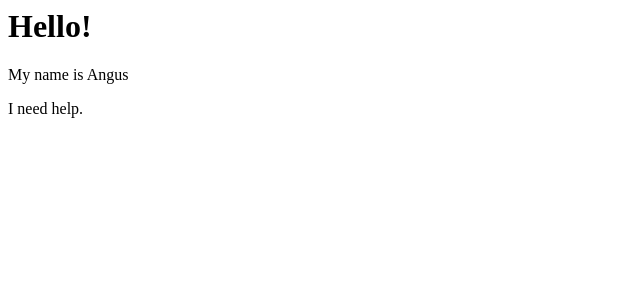
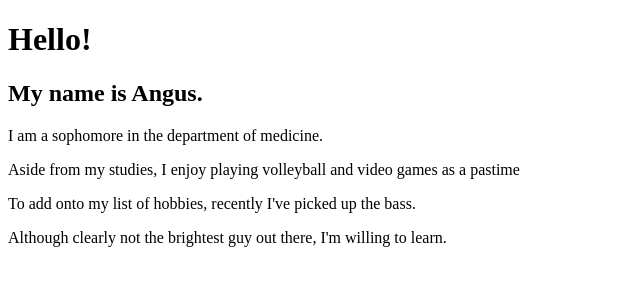
Before and after one commit to 6Rngus/NetSec-b10401012-webproject, a plain HTML site: page index.html in a window 1280 px wide. Shown: the whole page, without its empty margins (0-640 px from the left). Drawn offline with Linux system fonts and the light colour scheme.

Commit message:
Update index.html

```diff
--- a/index.html
+++ b/index.html
@@ -1,10 +1,16 @@
-<html>
+<!DOCTYPE html>
+<html lang="en">
   <head>
+    <meta charset="UTF-8" />
+    <meta name="viewport" content="width=device-width, initial-scale=1.0" />
     <title>Angus: Self-Intro</title>
   </head>
   <body>
     <h1>Hello!</h1>
-    <p>My name is Angus</p>
-    <p>I need help.</p>
+    <h2>My name is Angus.</h2>
+    <p>I am a sophomore in the department of medicine.</p>
+    <p>Aside from my studies, I enjoy playing volleyball and video games as a pastime</p>
+    <p>To add onto my list of hobbies, recently I've picked up the bass.</p>
+    <p>Although clearly not the brightest guy out there, I'm willing to learn.</p>
   </body>
 </html>
```
